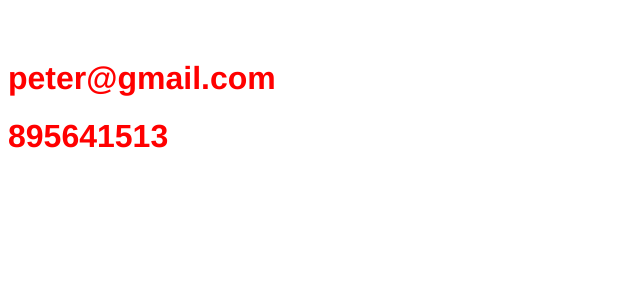
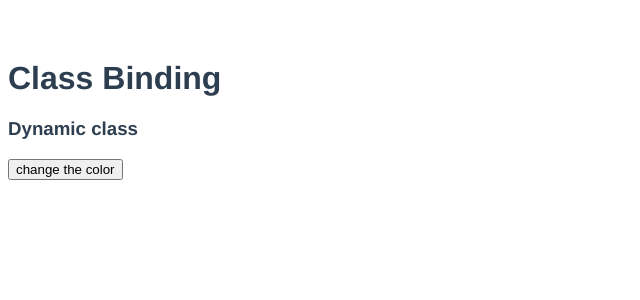
Before and after one commit to AlvaroBernabe/aba-vueTriyng1, a Vue app: page / in a window 1280 px wide. Shown: the top 300 px of the page, without its empty margins (0-640 px from the left). Built offline with nearby package versions, Linux system fonts and the light colour scheme.

Commit message:
feat: color swap

```diff
--- a/src/components/child-components.vue
+++ b/src/components/child-components.vue
@@ -1,17 +1,24 @@
 <template>
-    <ul>
-        <li v-for="item in users" :key="item.name">
-            <NewUser :data="item" />
+    <!-- <h1>child components</h1>
+    <h3>{{ name }}</h3>
+    <h3>{{ user.name }}</h3>
+    <button v-on:click="getData()">Call the Function</button> -->
+    <!-- <ul>
+      <li v-for="item in users" :key="item">
+        <Newuser :data="item" />
       </li>
     </ul>
-    <div v-html="emailadresss"></div>
+    <div>
+      <h1 v-html="emailadress"></h1>
       <h1 v-html="id"></h1>
-
+    </div> -->
+    <h1>Class Binding</h1>
+    <h3 :class="{ yellow: color }">Dynamic class</h3>
+    <button v-on:click="color = !color">change the color</button>
     <!-- <NewUser /> -->
   </template>
-
   <script>
-import NewUser from "./new-user.vue";
+// import NewUser from "./new-user.vue";
 export default {
     name: "child-components",
     props: {
@@ -22,38 +29,42 @@
     data() {
       return {
         // users: [
-            //     {
-            //         name: "jacson",
-            //         email: "jackson@email.com",
-            //     },
-            //     {
-            //         name: "juan",
-            //         email: "juan@email.com",
-            //     },
-            //     {
-            //         name: "paco",
-            //         email: "paco@email.com",
-            //     },
-            //     {
-            //         name: "federico",
-            //         email: "federico@email.com",
-            //     },
-            // ]
-            anmes: "peter",
-            emailadresss: "<h1>peter@gmail.com</h1>",
-            id: 895641513,
-        }
+        //   {
+        //     name: "jackson",
+        //     email: "jackson454@gmail.com",
+        //   },
+        //   {
+        //     name: "jamws",
+        //     email: "james4564@gmail.com",
+        //   },
+        //   {
+        //     name: "Henry",
+        //     email: "Henry@gmail.com",
+        //   },
+        //   {
+        //     name: "Oliver",
+        //     email: "Oliver788@gmail.com",
+        //   },
+        //   {
+        //     name: "Tony",
+        //     email: "Tony3004@gmail.com",
+        //   },
+        // ],
+        // names: "peter",
+        // emailadress: "<h3>peter123@gmail.com<h3/>",
+        // id: "<h3> 16465466 <h3/>",
+        color: false,
+      };
     },
-    components: { NewUser },
+    // components: { NewUser },
   };
   </script>
-
   <style>
-h1 {
-    color: red;
-}
-h3 {
+  .yellow {
     color: blue;
     font-weight: bold;
+    background-color: yellow;
+    width: 150px;
+    height: 50px;
   }
   </style>
```
Lines whose indentation alone changed are shown as unchanged.
